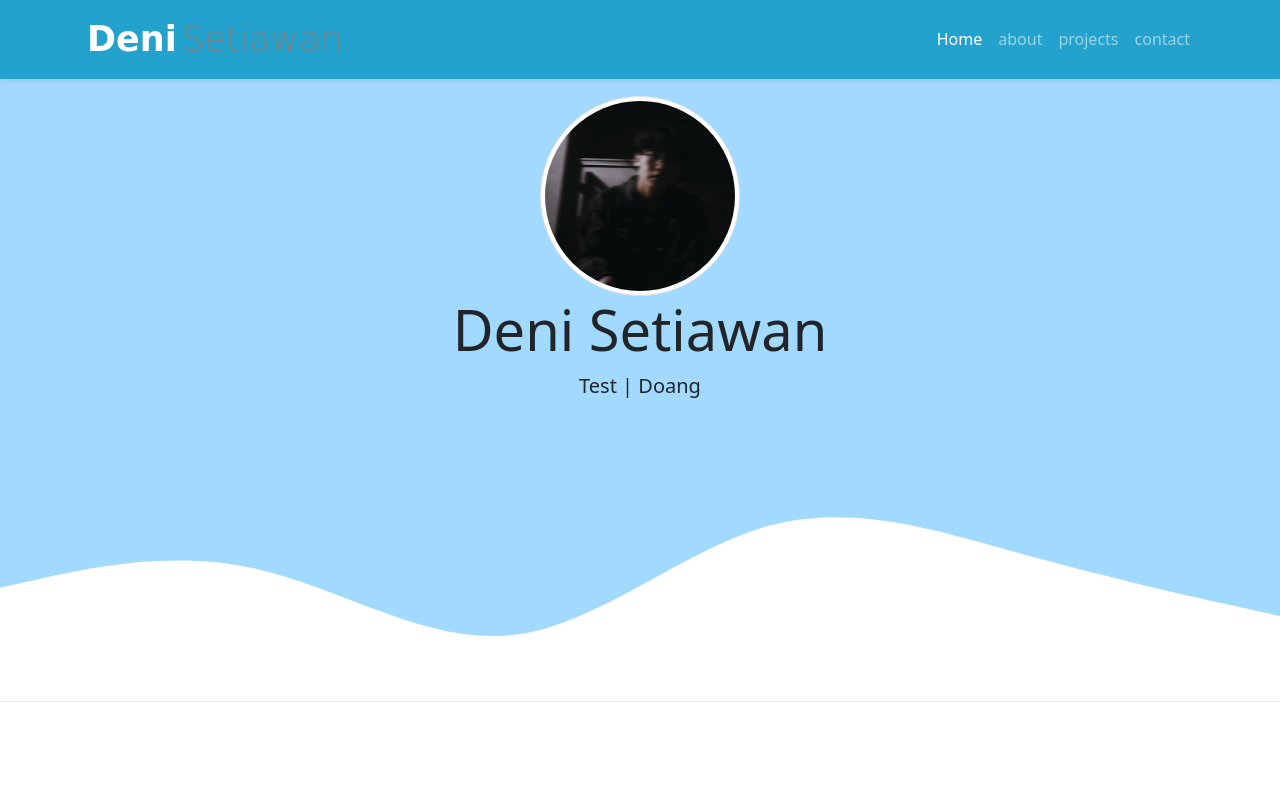
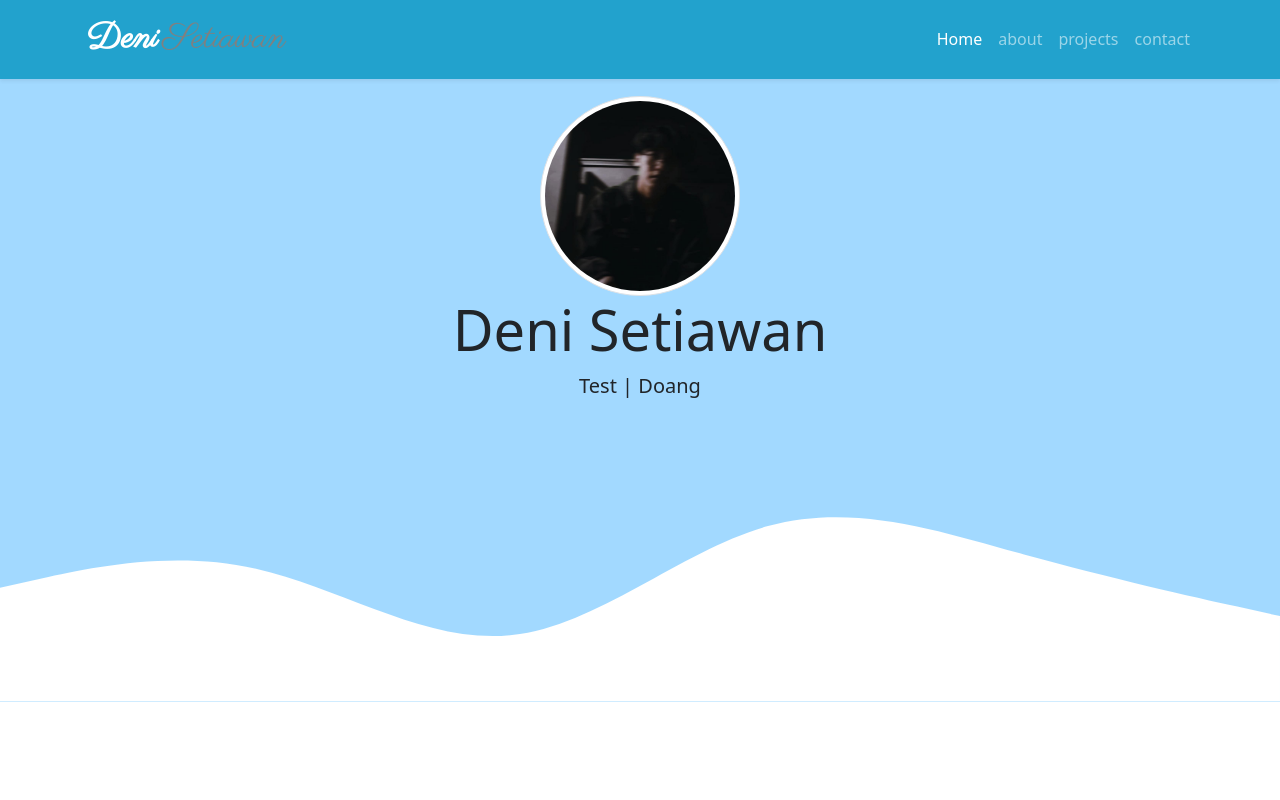
Before and after one commit to Denonn/portfolio, a plain HTML site: page index.html in a window 1280 px wide. Shown: the top 800 px of the page. Drawn offline with nearby package versions, Linux system fonts and the light colour scheme.

Commit message:
telah di rubah

```diff
--- a/index.html
+++ b/index.html
@@ -7,7 +7,10 @@
 
     <!-- Bootstrap CSS -->
     <link href="https://cdn.jsdelivr.net/npm/bootstrap@5.0.2/dist/css/bootstrap.min.css" rel="stylesheet" integrity="sha384-EVSTQN3/azprG1Anm3QDgpJLIm9Nao0Yz1ztcQTwFspd3yD65VohhpuuCOmLASjC" crossorigin="anonymous">
-
+    <!-- font family -->
+    <link rel="preconnect" href="https://fonts.googleapis.com">
+    <link rel="preconnect" href="https://fonts.gstatic.com" crossorigin>
+    <link href="https://fonts.googleapis.com/css2?family=Lobster&family=Pacifico&family=Parisienne&display=swap" rel="stylesheet">
     <!-- Bootstrap icons -->
     <link rel="stylesheet" href="https://cdn.jsdelivr.net/npm/bootstrap-icons@1.8.3/font/bootstrap-icons.css">
 
--- a/style.css
+++ b/style.css
@@ -11,7 +11,7 @@ section {
     font-size: 35px;
     padding: 5px;
     text-transform: capitalize;
-    font-family:cursive;
+    font-family: 'Parisienne', cursive;
 }
 .firstname {
     color: white;
```
